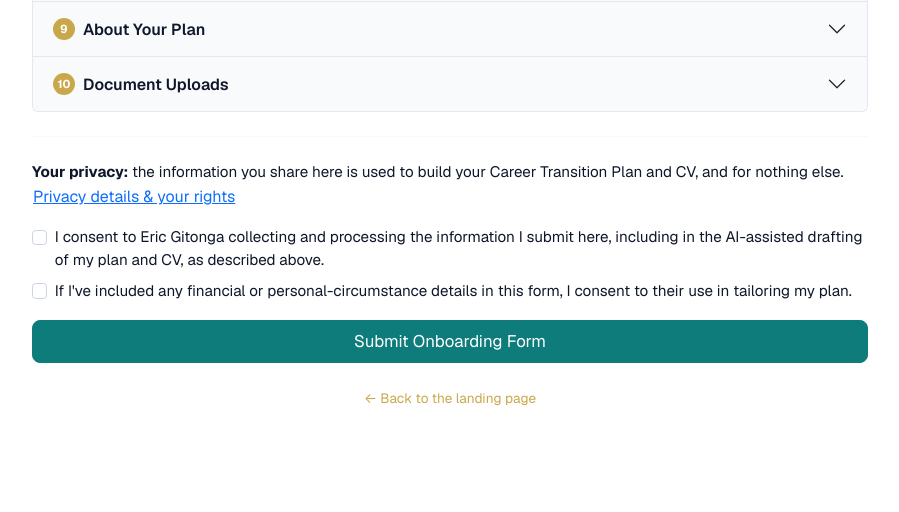
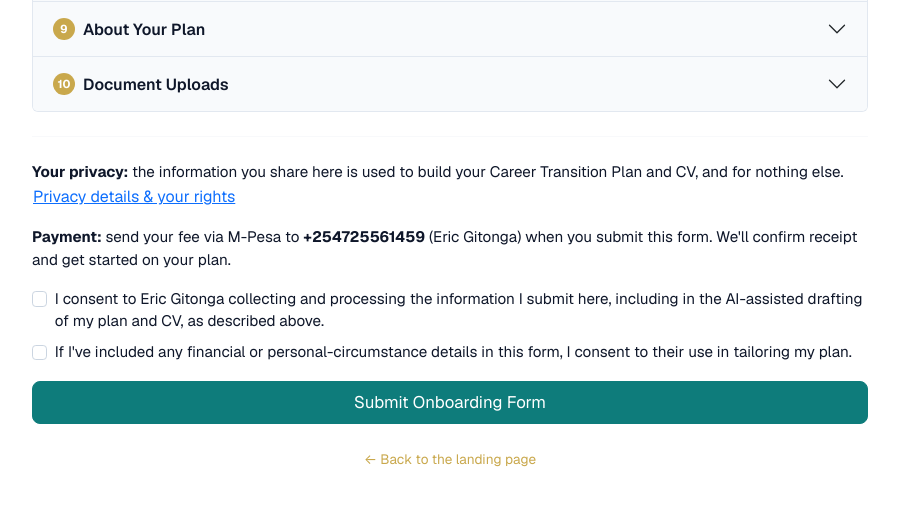
Before and after one commit to ericgitonga/career-transition, a Flask app: template intake/templates/index.html in a window 1280 px wide. Shown: the part 1184-1696 px from the top of the page, without its empty margins (190-1089 px from the left). Before the commit the page ends 1590 px from the top, so only its background shows below. Run offline with Flask 3, Linux system fonts and the light colour scheme; the template is opened without the code that fills it, so the values that code supplies are empty; parts of the project's set-up code (start-up, migrations or seed data) failed here and were passed over; some libraries are stand-ins or nearby versions.

Commit message:
intake: add M-Pesa payment note above consent checkboxes (closes #96) (#97)
The landing page says payment is due when the intake form is
submitted, but the form itself never said how to pay. Adds a note
directing applicants to send the fee via M-Pesa.

Co-authored-by: Claude Sonnet 5 <noreply@anthropic.com>

```diff
--- a/intake/templates/index.html
+++ b/intake/templates/index.html
@@ -637,6 +637,13 @@
     </div>
   </div>
 
+  <div class="mb-3">
+    <p class="mb-0">
+      <strong>Payment:</strong> send your fee via M-Pesa to <strong>+254725561459</strong>
+      (Eric Gitonga) when you submit this form. We'll confirm receipt and get started on your plan.
+    </p>
+  </div>
+
   <div class="form-check mb-2">
     <input class="form-check-input" type="checkbox" name="consent_processing" value="yes"
            id="consent-processing" required>
```
Also changed, not shown: intake/CHANGELOG.md, 1 other file.
